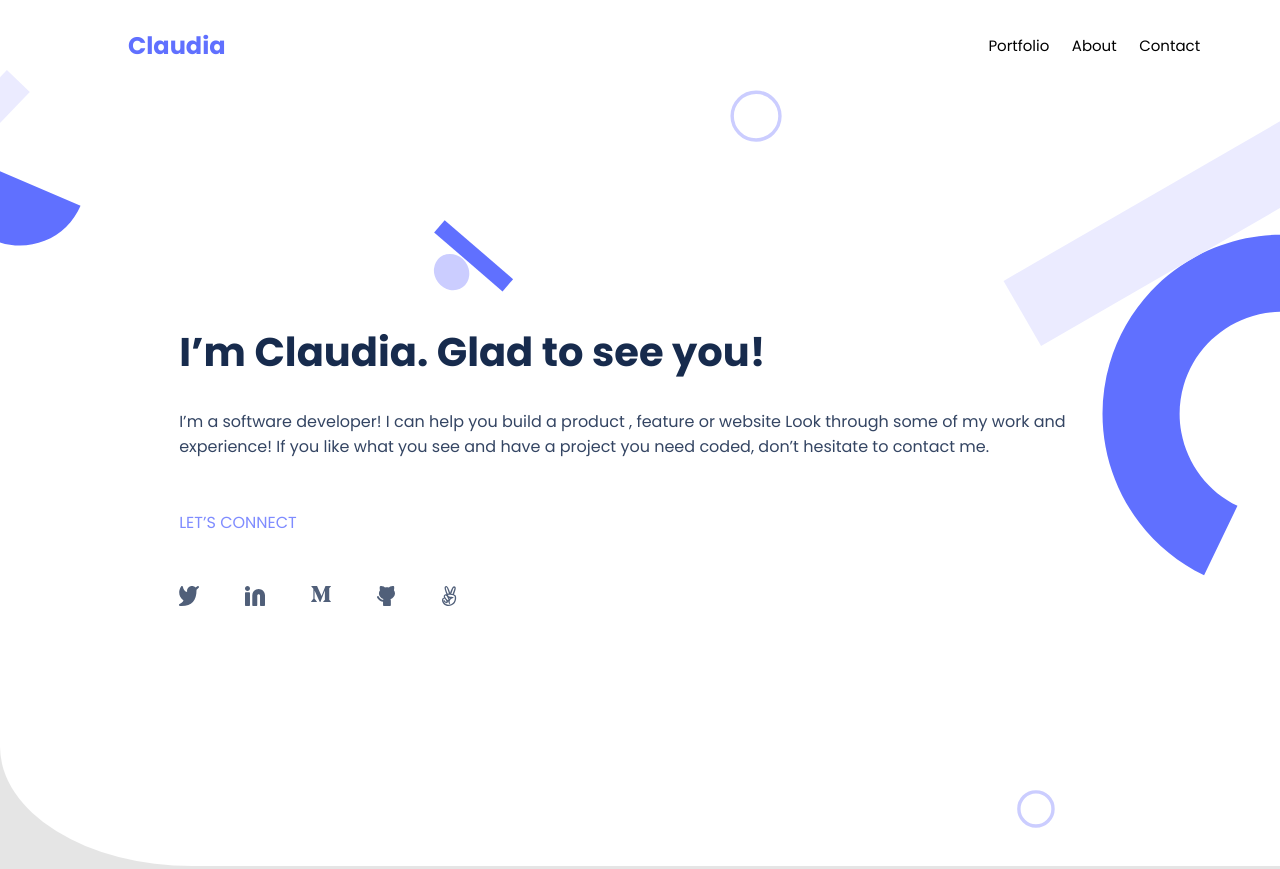
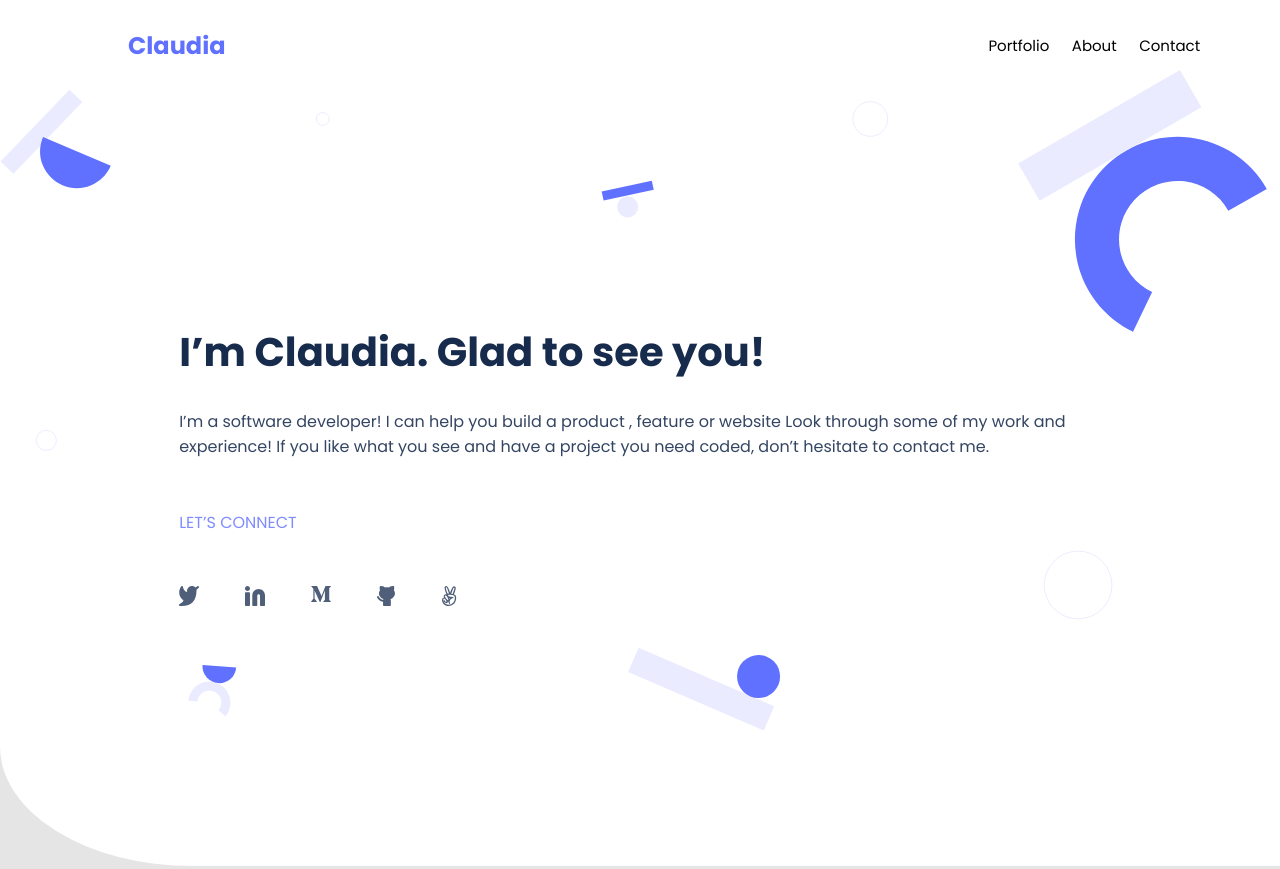
Before and after one commit to ClaudiaRojasSoto/portfolio_1, a plain HTML site: page index.html in a window 1280 px wide. Shown: the top 869 px of the page. Drawn offline with Linux system fonts and the light colour scheme.

Commit message:
Change the background image in the header background

```diff
--- a/css/style.css
+++ b/css/style.css
@@ -654,4 +654,12 @@ ul {
     border: 2px solid #a7aeff;
     box-shadow: 2px 40px 10px rgba(0, 0, 0, 0.03);
   }
+
+  .container {
+    background-image: url(../img/first.svg);
+    border-bottom-left-radius: 15%;
+    background-color: white;
+    background-repeat: no-repeat;
+    background-size: 100%;
+  }
 }
```
Also changed, not shown: img/first.svg (added), 1 other file.
